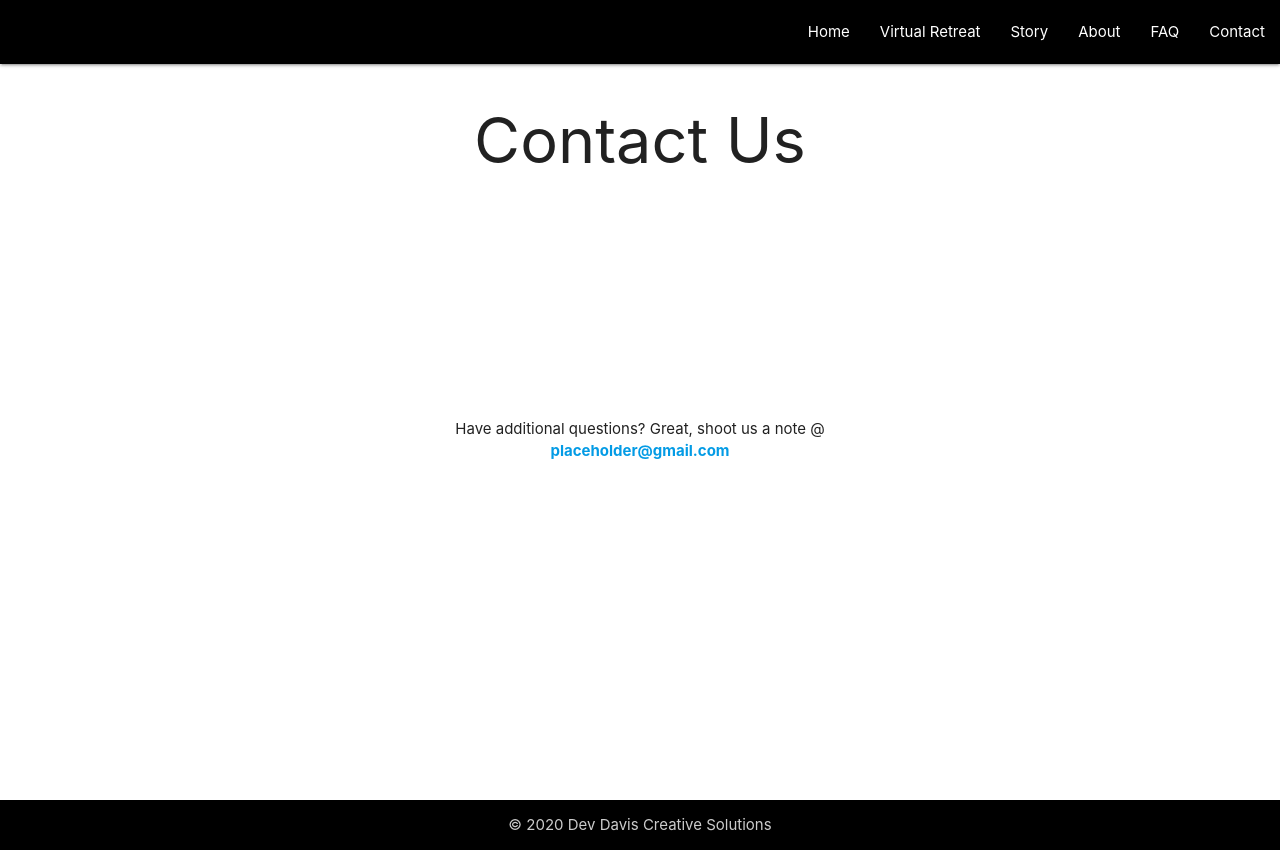
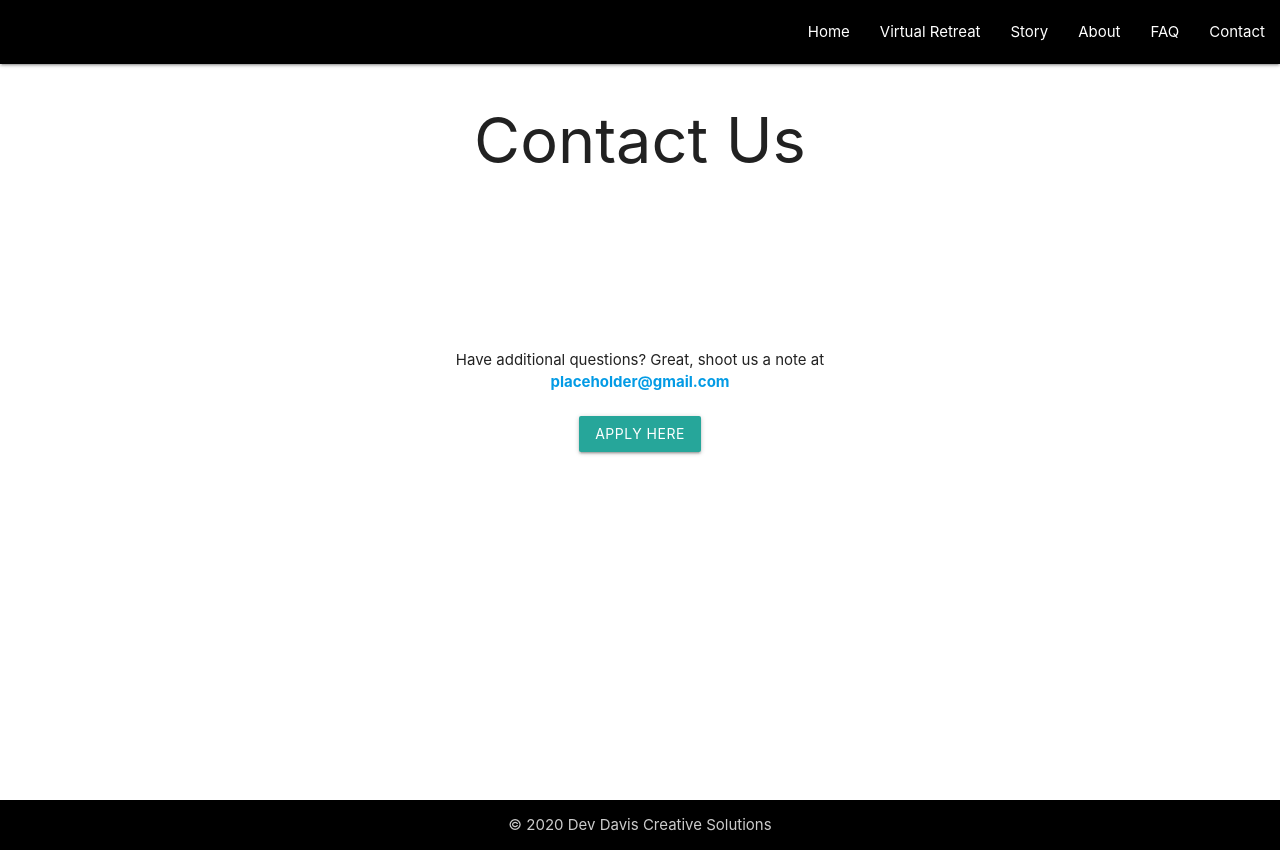
Before and after one commit to Devdavis2/diversity-camp, a React (Create React App) app: page /Contact in a window 1280 px wide. Built offline with nearby package versions, Linux system fonts and the light colour scheme.

Commit message:
updated FAQ component

```diff
--- a/src/App.css
+++ b/src/App.css
@@ -58,7 +58,15 @@ body::after {
   justify-content: center;
   align-items: center;
   text-align: center;
-  min-height: 60vh;
+  min-height: 50vh;
+}
+
+.applybtn {
+  display: flex;
+  flex-direction: column;
+  justify-content: center;
+  align-items: center;
+  text-align: center;
 }
 
 .page-footer {
--- a/src/App.js
+++ b/src/App.js
@@ -11,6 +11,7 @@ import Overview from './Components/Overview';
 import Story from './Components/Story';
 import Contact from './Components/Contact';
 import Footer from './Components/Footer';
+import FAQ from './Components/FAQ';
 
 function App() {
   return (
@@ -22,6 +23,7 @@ function App() {
      <Switch><Route path="/About" component={About}/></Switch>
      <Switch><Route path="/Overview" component={Overview}/></Switch>
      <Switch><Route path="/Contact" component={Contact}/></Switch>
+     <Switch><Route path="/FAQ" component={FAQ}/></Switch>
     <Footer/>
      </Router>
     </div>
--- a/src/Components/Contact.js
+++ b/src/Components/Contact.js
@@ -5,7 +5,9 @@ class Contact extends React.Component {
         return (
             <div className = "container">
                 <h1 className= "contact-header">Contact Us</h1>
-                <p className= "contact-copy">Have additional questions? Great, shoot us a note @ <b><a href="placeholder@gmail.com">placeholder@gmail.com</a></b></p>
+                <p className= "contact-copy">Have additional questions? Great, shoot us a note at <b><a href="placeholder@gmail.com">placeholder@gmail.com</a></b>
+                <br/>
+                <a className = "applybtn btn" href="https://docs.google.com/forms/d/1TURwfrDC1Knyhqt5Ykeee6bjxJM_eKDlWKWOec1fY2s/viewform?ts=5f0158ca&edit_requested=true">Apply Here</a></p>
             </div>
         )
     }
--- /dev/null
+++ b/src/Components/FAQ.js
@@ -0,0 +1,16 @@
+import React from 'react'
+
+class FAQ extends React.Component {
+    render () {
+        return (
+            <div className = "container">
+                <h1>FAQ's</h1>
+
+                <b>Add FAQ's here</b>
+                <li>Add answer here</li>
+            </div>
+        )
+    }
+}
+
+export default FAQ;
--- a/src/Components/Overview.js
+++ b/src/Components/Overview.js
@@ -4,7 +4,7 @@ class Overview extends React.Component {
     render () {
         return (
             <div className = "container">
-                <h2>Virtual Summer Retreat </h2>
+                <h1>Virtual Summer Retreat </h1>
 
 
 
```
